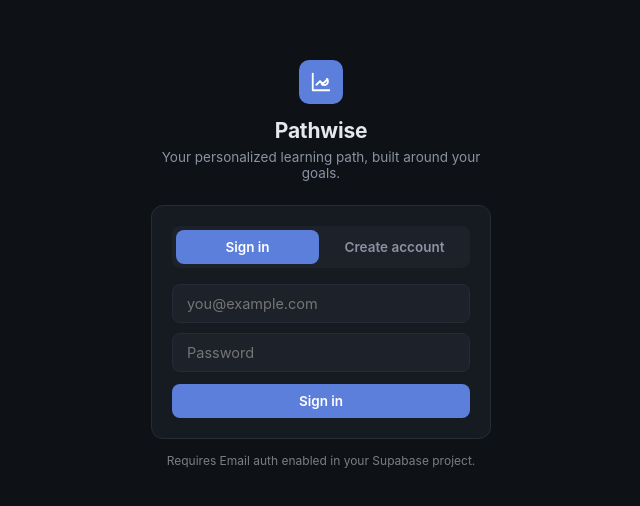
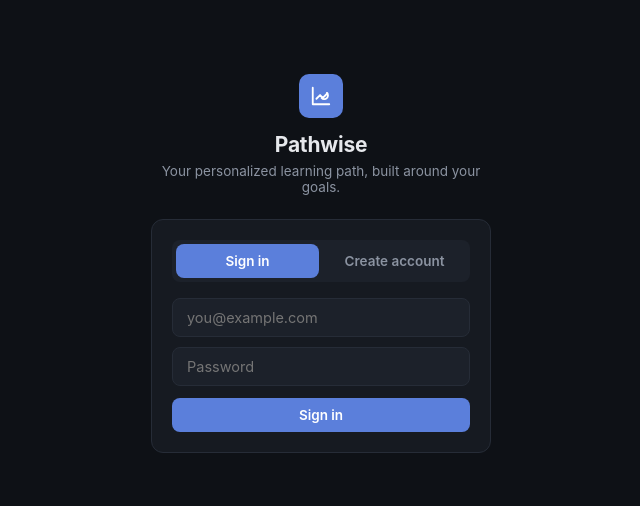
Before and after one commit to Isodynamicakash/Learning_Help, a Next.js app in the folder frontend/: page /login in a window 1280 px wide. Shown: the part 130-636 px from the top of the page, without its empty margins (319-959 px from the left). Built offline with nearby package versions, Linux system fonts and the light colour scheme; no server answers.

Commit message:
Remove email auth requirement notice from login
Removed email authentication requirement notice from login page.

```diff
--- a/frontend/app/login/page.js
+++ b/frontend/app/login/page.js
@@ -128,10 +128,7 @@ export default function Login() {
             </button>
           </form>
         </div>
-        <p style={{ opacity: 0.5, fontSize: 12, textAlign: "center", marginTop: 14 }}>
-          Requires Email auth enabled in your Supabase project.
-        </p>
       </div>
     </div>
   );
-                     }
+                }
```
